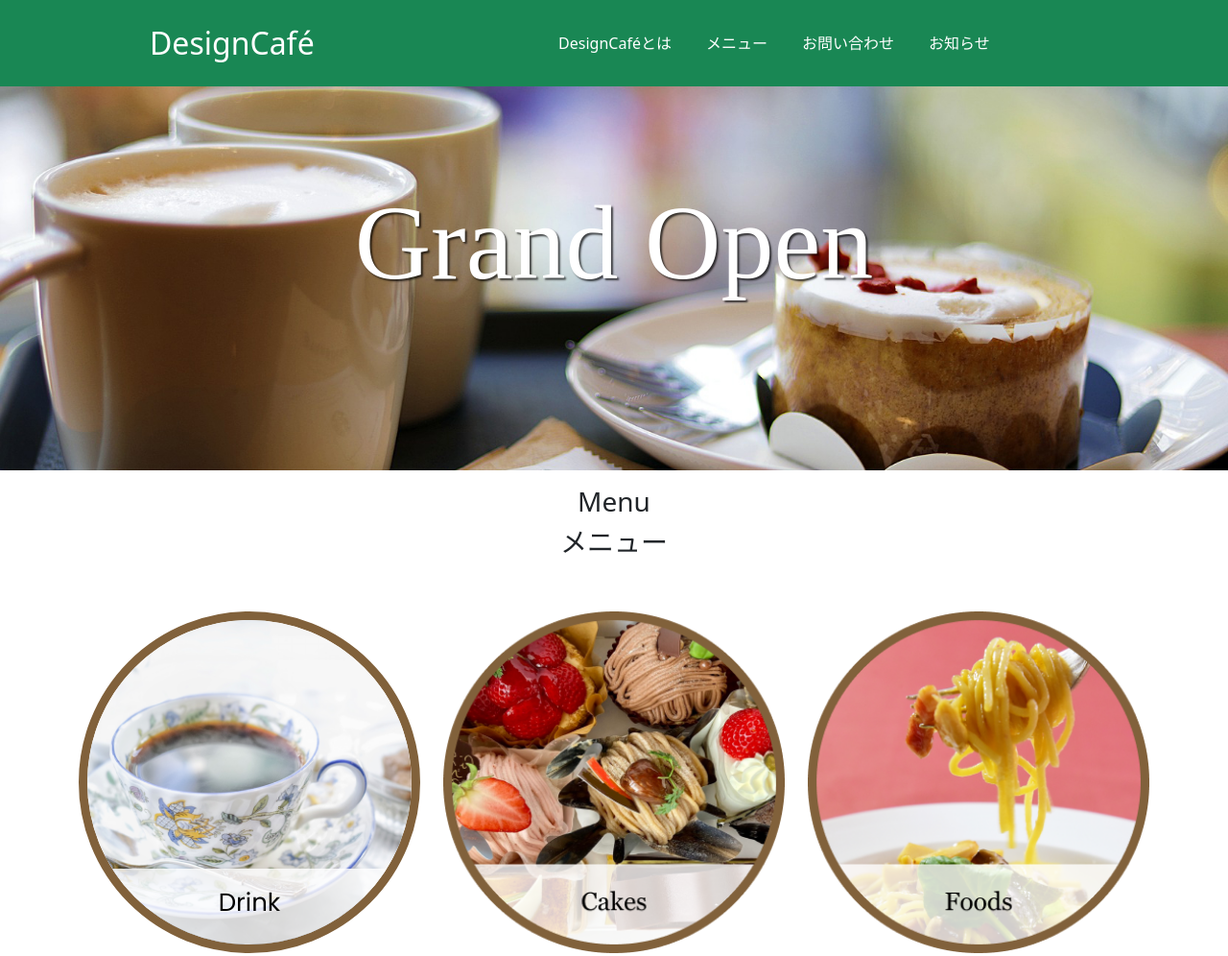
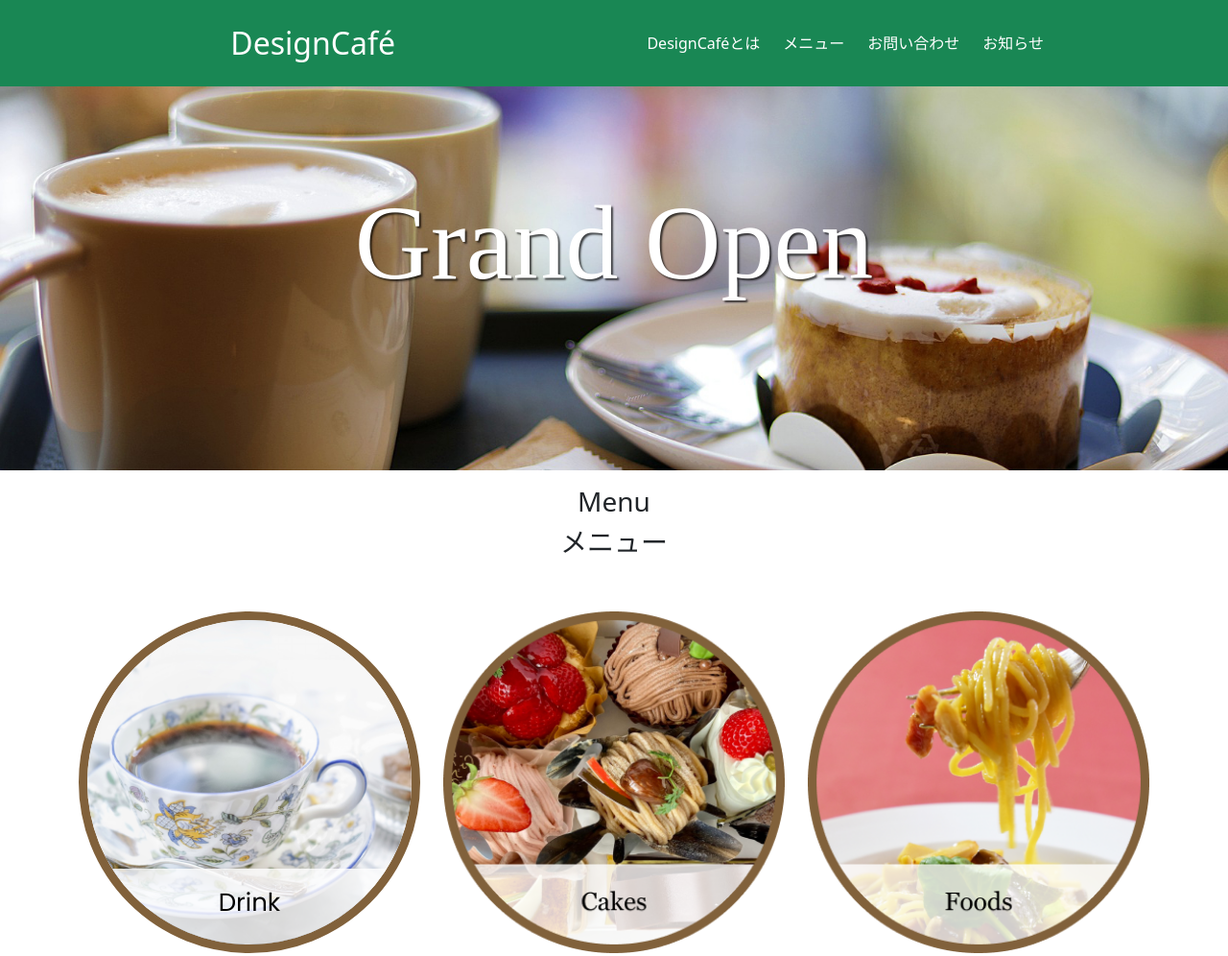
Before and after one commit to KirillNevish/Working-file, a plain HTML site: page HW10_bootstrap/index.html in a window 1280 px wide. Shown: the top 996 px of the page at 96% size. Drawn offline with nearby package versions, Linux system fonts and the light colour scheme.

Commit message:
Bootstrap

```diff
--- a/HW10_bootstrap/index.html
+++ b/HW10_bootstrap/index.html
@@ -15,13 +15,13 @@
 </head>
 <body>
     <nav class="navbar navbar-expand-lg p-3 bg-success text-white">
-        <div class="container-fluid">
-                <a class="navbar-brand text-white fs-2" id="maintitle" href="#">DesignCafé</a>
+        <div class="container-fluid w-75">
+                <a class="navbar-brand text-white fs-2 w-25 text-end" id="maintitle" href="#">DesignCafé</a>
           <button class="navbar-toggler border border-0 text-white" type="button" data-bs-toggle="collapse" data-bs-target="#navbarSupportedContent" aria-controls="navbarSupportedContent" aria-expanded="false" aria-label="Toggle navigation">
             <span class="navbar-toggler-icon"></span>
           </button>
           <div class="collapse navbar-collapse" id="navbarSupportedContent">
-            <ul id="small-b" class="navbar-nav me-auto mb-2 mb-lg-0">
+            <ul id="small-b" class="navbar-nav me-auto w-100 mb-2 mb-lg-0 grid gap-2 justify-content-end">
               <li class="nav-item">
                 <a class="nav-link text-white" aria-current="page" href="#">DesignCaféとは</a>
               </li>
--- a/HW10_bootstrap/style.css
+++ b/HW10_bootstrap/style.css
@@ -1,14 +1,7 @@
 *{
     box-sizing: border-box;
 }
-#small-b{
-    display: flex;
-    gap: 20px;
-    margin-left: 18vw;
-}
-#maintitle{
-    margin-left: 10vw;
-}
+
 
 .textgrand{
     background-image: url("coffe01.png");
```
